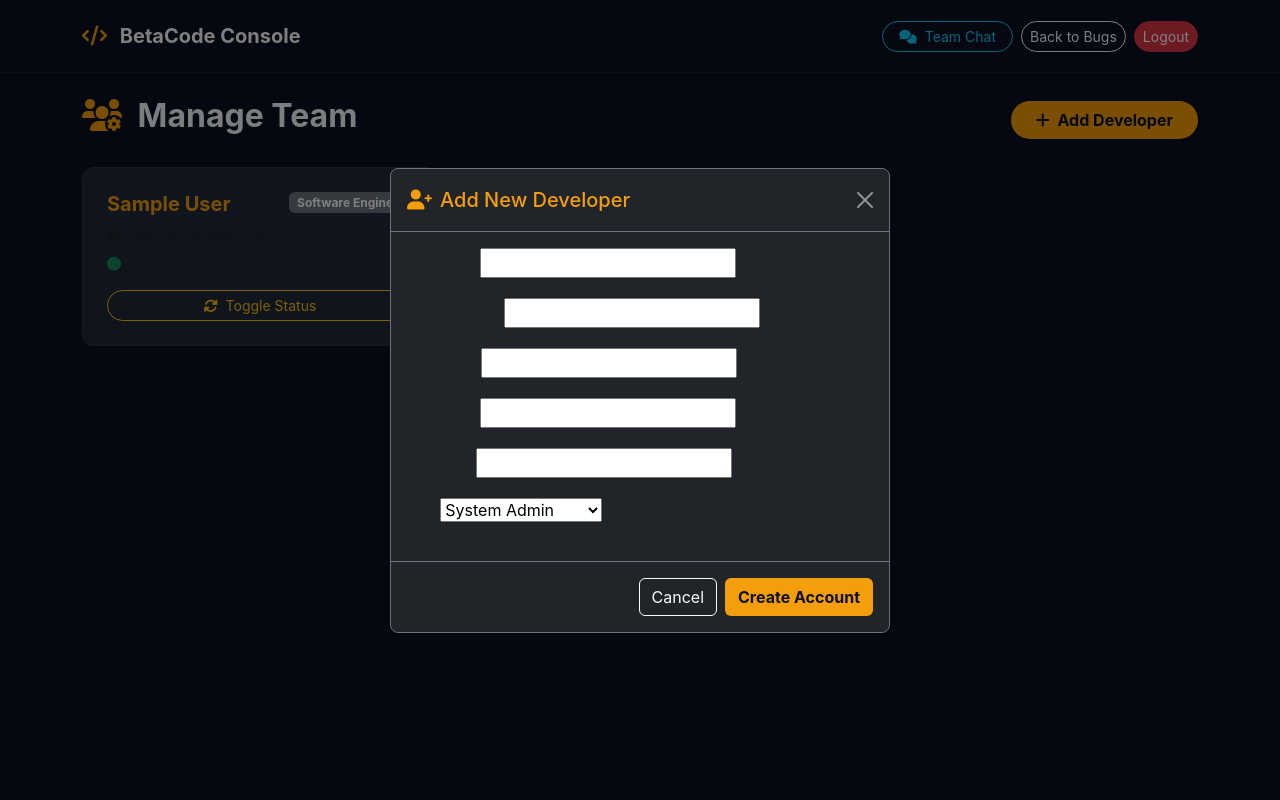
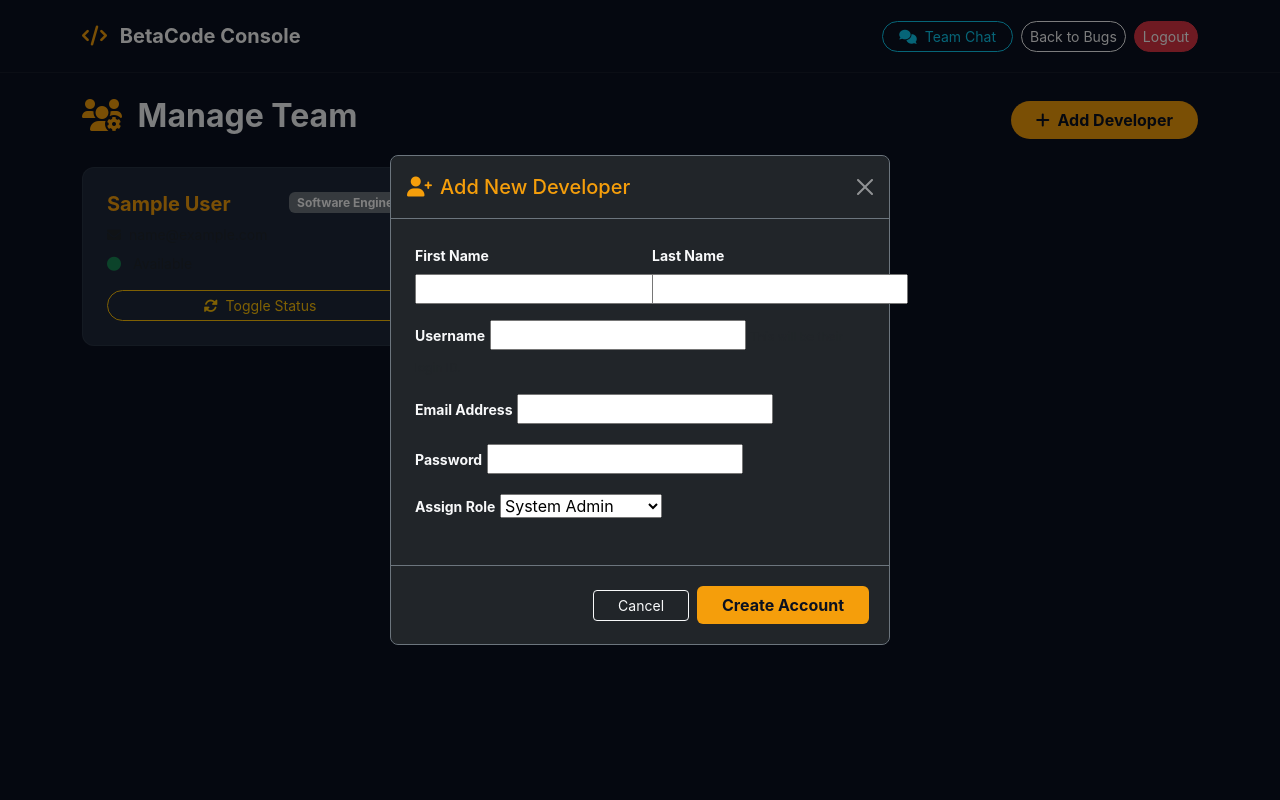
Before and after one commit to derrickatsu1998/betacode-website, a Django app: page /developer/manage/ in a window 1280 px wide, after a click on "Add Developer". Run offline with Django 5.2, Linux system fonts and the light colour scheme; the visitor is signed in with stand-in values (Sample User, id 1); data comes from the database, SQL or seed files in the repository.

Commit message:
Improved form UI for developer creation

```diff
--- a/core/templates/core/manage_developers.html
+++ b/core/templates/core/manage_developers.html
@@ -13,6 +13,17 @@
         .btn-accent { background: #f59e0b; color: #0b1120; font-weight: bold; }
         .btn-accent:hover { background: #fbbf24; color: #0b1120; }
         .navbar { background: rgba(11, 17, 32, 0.95); border-bottom: 1px solid rgba(255,255,255,0.05); }
+
+        /* Form Input Styling */
+        .form-control, .form-select {
+            background-color: #0b1120 !important;
+            color: #f8fafc !important;
+            border: 1px solid #334155 !important;
+        }
+        .form-control:focus, .form-select:focus {
+            border-color: #f59e0b !important;
+            box-shadow: 0 0 0 0.25rem rgba(245, 158, 11, 0.25) !important;
+        }
     </style>
 </head>
 <body>
@@ -88,20 +99,56 @@
                 </div>
                 <form method="POST">
                     {% csrf_token %}
-                    <div class="modal-body">
-                        {% for field in form %}
-                            <div class="mb-3">
-                                <label class="form-label text-muted small">{{ field.label }}</label>
-                                {{ field }}
-                                {% if field.errors %}
-                                    <div class="text-danger small">{{ field.errors.0 }}</div>
-                                {% endif %}
+                    <div class="modal-body p-4">
+
+                        <!-- First Name & Last Name Row -->
+                        <div class="row">
+                            <div class="col-md-6 mb-3">
+                                <label class="form-label text-light small fw-bold">First Name</label>
+                                {{ form.first_name }}
                             </div>
-                        {% endfor %}
+                            <div class="col-md-6 mb-3">
+                                <label class="form-label text-light small fw-bold">Last Name</label>
+                                {{ form.last_name }}
+                            </div>
+                        </div>
+
+                        <!-- Username -->
+                        <div class="mb-3">
+                            <label class="form-label text-light small fw-bold">Username</label>
+                            {{ form.username }}
+                            <small class="text-muted" style="font-size: 0.75rem;">This will be their login ID.</small>
+                        </div>
+
+                        <!-- Email -->
+                        <div class="mb-3">
+                            <label class="form-label text-light small fw-bold">Email Address</label>
+                            {{ form.email }}
+                        </div>
+
+                        <!-- Password -->
+                        <div class="mb-3">
+                            <label class="form-label text-light small fw-bold">Password</label>
+                            {{ form.password }}
+                        </div>
+
+                        <!-- Role -->
+                        <div class="mb-3">
+                            <label class="form-label text-light small fw-bold">Assign Role</label>
+                            {{ form.role }}
+                        </div>
+
+                        <!-- Errors (if any) -->
+                        {% if form.errors %}
+                            <div class="alert alert-danger bg-danger text-white border-0 py-2 small mt-3">
+                                {{ form.errors }}
+                            </div>
+                        {% endif %}
                     </div>
-                    <div class="modal-footer border-secondary">
-                        <button type="button" class="btn btn-outline-light" data-bs-dismiss="modal">Cancel</button>
-                        <button type="submit" class="btn btn-accent">Create Account</button>
+
+                    <div class="modal-footer border-secondary p-3">
+                        <button type="button" class="btn btn-outline-light btn-sm px-4" data-bs-dismiss="modal">Cancel</button>
+                        <button type="submit" class="btn btn-accent px-4">Create Account</button>
                     </div>
                 </form>
             </div>
```
